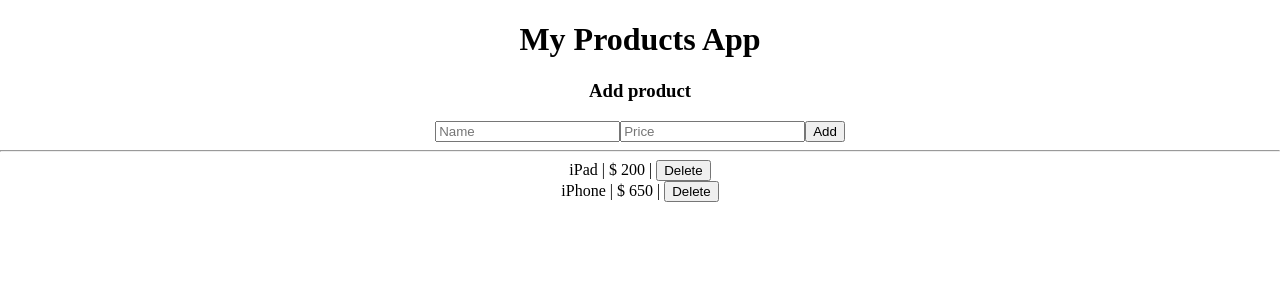
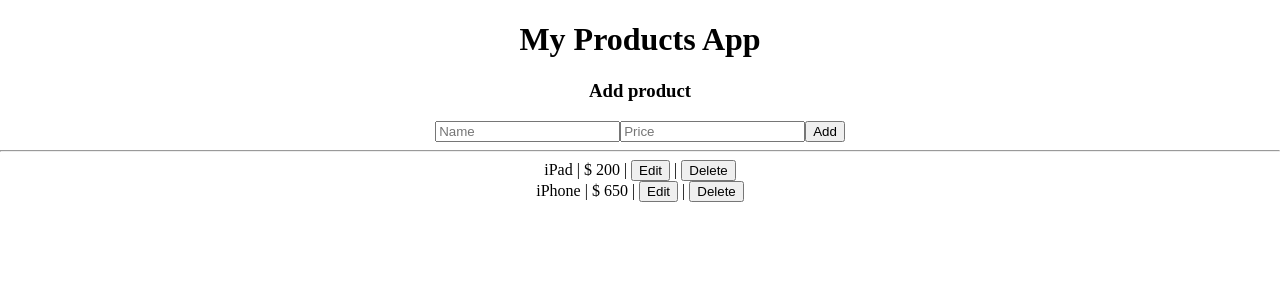
Before and after one commit to akhil9tiet/react-crud, a React (Create React App) app: page / in a window 1280 px wide. Shown: the top 300 px of the page. Built offline with nearby package versions, Linux system fonts and the light colour scheme.

Commit message:
Added edit functionality

```diff
--- a/src/App.js
+++ b/src/App.js
@@ -25,6 +25,8 @@
     };
     this.onAdd = this.onAdd.bind(this);
     this.onDelete = this.onDelete.bind(this);
+    this.onEditSubmit = this.onEditSubmit.bind(this);
+
   }
 
   //Component will mount is mostly for getting data before your component loads
@@ -52,6 +54,18 @@
     this.setState({products});
   }
 
+  onEditSubmit(name, price, orignalName){
+    let products = this.getProducts(); //as we are mutating the valiable that is why we have to use let
+    products = products.map(product => {
+      if (product.name === orignalName){
+        product.name = name;
+        product.price = price;
+      }
+      return product;
+    });
+    this.setState ({ products });
+  }
+
 
   render() {
     return (
@@ -66,7 +80,8 @@
               <ProductItem
                 key= {product.name}
                 {...product} //spread operator, passes all at once
-                onDelete={this.onDelete} // Pass the onDelete into our productItem component
+                onDelete = {this.onDelete} // Pass the onDelete into our productItem component
+                onEditSubmit = {this.onEditSubmit}
                 />
             );
           })
--- a/src/ProductItem.js
+++ b/src/ProductItem.js
@@ -3,23 +3,57 @@
 class ProductItem extends Component{
     constructor(props){
         super(props);
+
+        this.state = { // isEdit tells us if we are in Edit mode or not. By default it is false
+            isEdit: false
+        };
+
         this.onDelete = this.onDelete.bind(this);
+        this.onEdit = this.onEdit.bind(this);
+        this.onEditSubmit = this.onEditSubmit.bind(this);
     }
+
 
     onDelete(){
         const {onDelete, name } = this.props;
-
         onDelete(name);
     }
+
+    onEdit(){
+        this.setState({isEdit: true});
+    }
+
+    onEditSubmit(event){
+        event.preventDefault();
+        this.props.onEditSubmit(this.nameInput.value, this.priceInput.value, this.props.name);
+        this.setState({ isEdit : false });
+    }
+
     render(){
         const {name, price} = this.props;
         return(
             <div>
-                <span>{name}</span>
-                {` | $ `}
-                <span>{price}</span>
-                {` | `}
-                <button onClick = {this.onDelete}> Delete</button>
+                {
+                    this.state.isEdit
+                    ? (
+                        <form onSubmit = {this.onEditSubmit}>
+                            <input placeholder = "Name"  ref={nameInput => this.nameInput = nameInput} defaultValue={name} />
+                            <input placeholder = "Price" ref={priceInput => this.priceInput = priceInput} defaultValue={price} />
+                            <button>Save</button>
+                        </form>
+                    )
+                    : (
+                        <div>
+                            <span>{name}</span>
+                            {` | $ `}
+                            <span>{price}</span>
+                            {` | `}
+                            <button onClick={this.onEdit}>Edit</button>
+                            {` | `}
+                            <button onClick = {this.onDelete}> Delete</button>
+                        </div>
+                    )
+                }
             </div>
         );
     }
```
